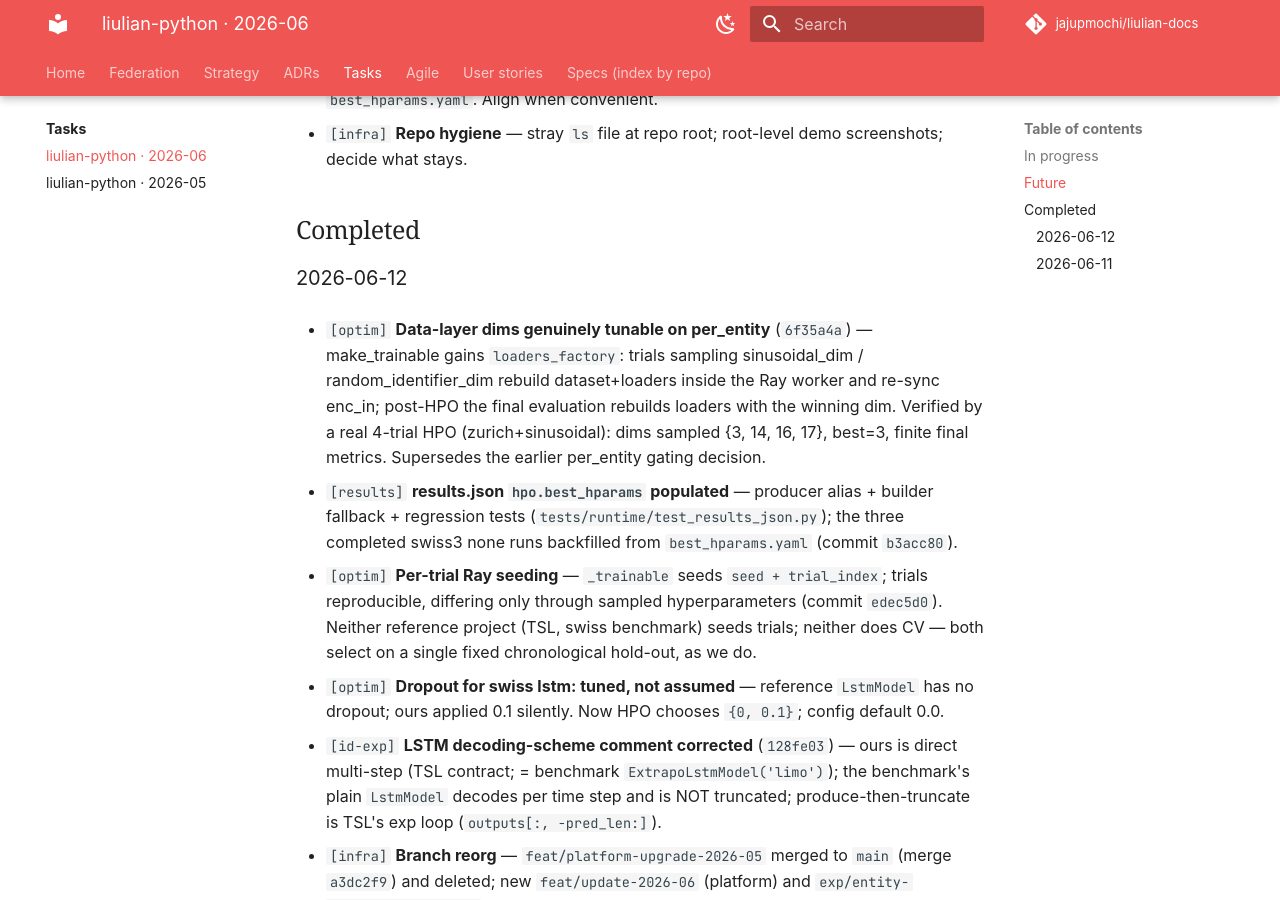
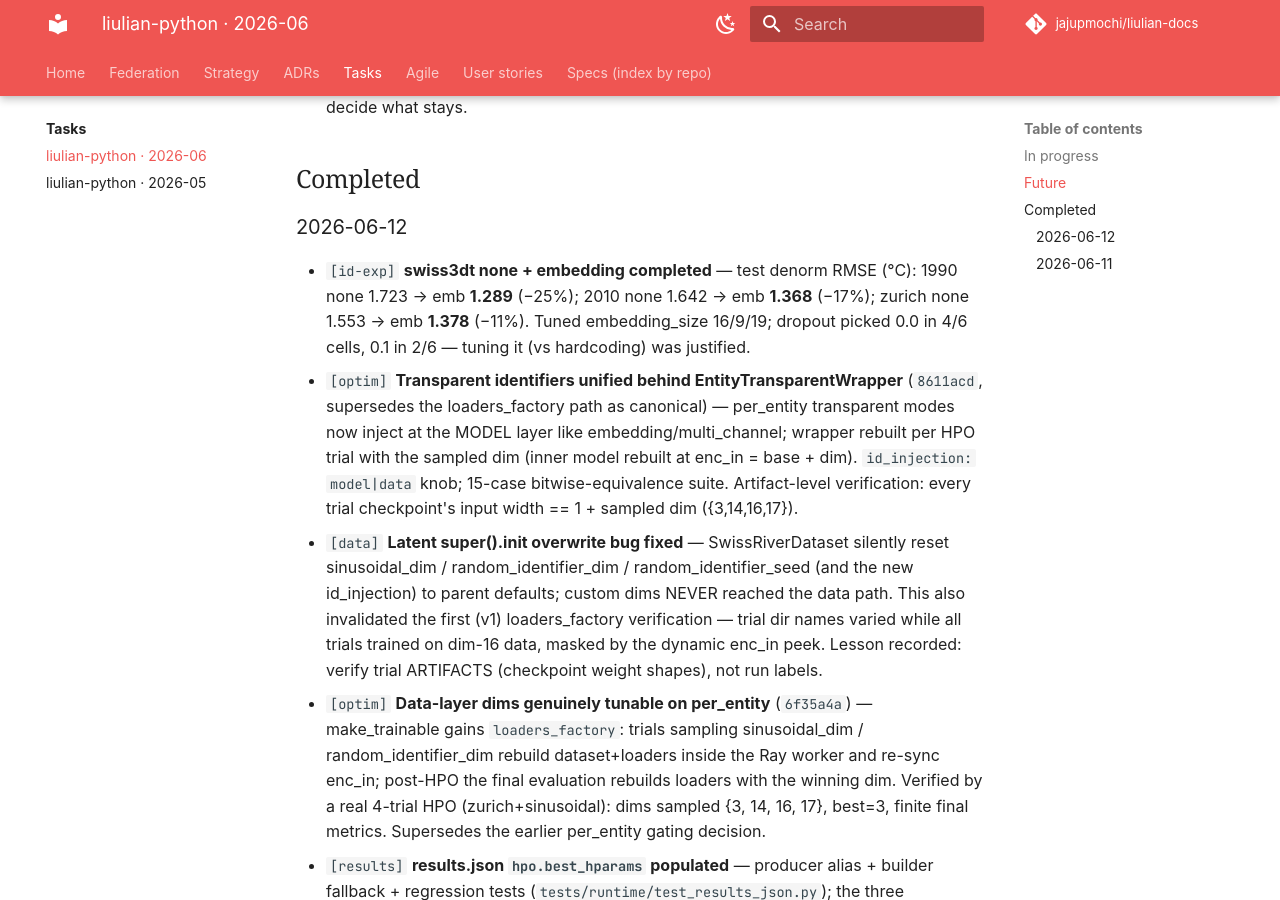
Before and after one commit to LIULIAN-AI/liulian-docs, an MkDocs documentation site: the page built from docs/tasks/liulian-python/2026-06.md, in a window 1280 px wide and 900 px high, scrolled down 1443 px. Built offline with MkDocs 1.6.1 and Material for MkDocs 9.7.7, drawn with Linux system fonts in a browser that asks for light colours; some web fonts are replaced; comment, search, counter and statistics services are not loaded; some of the changed text lies outside the part shown.

Commit message:
docs(tasks): wrapper unification shipped; none+embedding results; overwrite-bug lesson
Co-Authored-By: Claude Fable 5 <noreply@anthropic.com>

```diff
--- a/docs/tasks/liulian-python/2026-06.md
+++ b/docs/tasks/liulian-python/2026-06.md
@@ -7,17 +7,14 @@ IDs (`#N`) kept for traceability.
 
 ## In progress
 
-- `[id-exp]` **swiss3dt dropout-tuned baselines — FULL 6-mode set** (#30)
-  — swiss-river-{1990, 2010, zurich} × lstm × {none, embedding, onehot,
-  random, sinusoidal, coordinates}; dropout tuned `{0, 0.1}`; per-trial
-  Ray seeding. Jobs: 5874880-82 (none+embedding), 5875871-73 (onehot),
-  5876962/64/65 (random), 5877481-83 (sinusoidal+coordinates) — all
-  run-tags `swiss3dt-*-20260612`. REVISED per user: random/sinusoidal
-  dims are now GENUINELY HPO-tuned on per_entity (per-trial loaders
-  rebuild, commit `6f35a4a`) — the first random/sin submissions were
-  cancelled while still queued and resubmitted as 5878233-35 (random) +
-  5878236-38 (sin+coord); coordinates uses the 2026-06-11 fix (real
-  coords, per-dataset min-max).
+- `[id-exp]` **swiss3dt — onehot running, dim modes queued** (#30) —
+  run-tags `swiss3dt-*-20260612`, dropout tuned `{0, 0.1}`, seeded trials.
+  DONE: none + embedding (see Completed). RUNNING: onehot (5875871-73).
+  QUEUED: random (5878233-35) + sinusoidal+coordinates (5878236-38) —
+  these start under the NEW wrapper path (id_injection='model', commit
+  `8611acd`) with genuinely tuned dims; no resubmission was needed (the
+  sbatch scripts only carry CLI args; behavior comes from the synced
+  repo/config).
 
 ## Future
 
@@ -61,6 +58,28 @@ IDs (`#N`) kept for traceability.
 ## Completed
 
 ### 2026-06-12
+
+- `[id-exp]` **swiss3dt none + embedding completed** — test denorm RMSE
+  (°C): 1990 none 1.723 → emb **1.289** (−25%); 2010 none 1.642 → emb
+  **1.368** (−17%); zurich none 1.553 → emb **1.378** (−11%). Tuned
+  embedding_size 16/9/19; dropout picked 0.0 in 4/6 cells, 0.1 in 2/6 —
+  tuning it (vs hardcoding) was justified.
+- `[optim]` **Transparent identifiers unified behind
+  EntityTransparentWrapper** (`8611acd`, supersedes the loaders_factory
+  path as canonical) — per_entity transparent modes now inject at the
+  MODEL layer like embedding/multi_channel; wrapper rebuilt per HPO trial
+  with the sampled dim (inner model rebuilt at enc_in = base + dim).
+  `id_injection: model|data` knob; 15-case bitwise-equivalence suite.
+  Artifact-level verification: every trial checkpoint's input width ==
+  1 + sampled dim ({3,14,16,17}).
+- `[data]` **Latent super().__init__ overwrite bug fixed** —
+  SwissRiverDataset silently reset sinusoidal_dim / random_identifier_dim
+  / random_identifier_seed (and the new id_injection) to parent defaults;
+  custom dims NEVER reached the data path. This also invalidated the
+  first (v1) loaders_factory verification — trial dir names varied while
+  all trials trained on dim-16 data, masked by the dynamic enc_in peek.
+  Lesson recorded: verify trial ARTIFACTS (checkpoint weight shapes),
+  not run labels.
 
 - `[optim]` **Data-layer dims genuinely tunable on per_entity**
   (`6f35a4a`) — make_trainable gains `loaders_factory`: trials sampling
```
